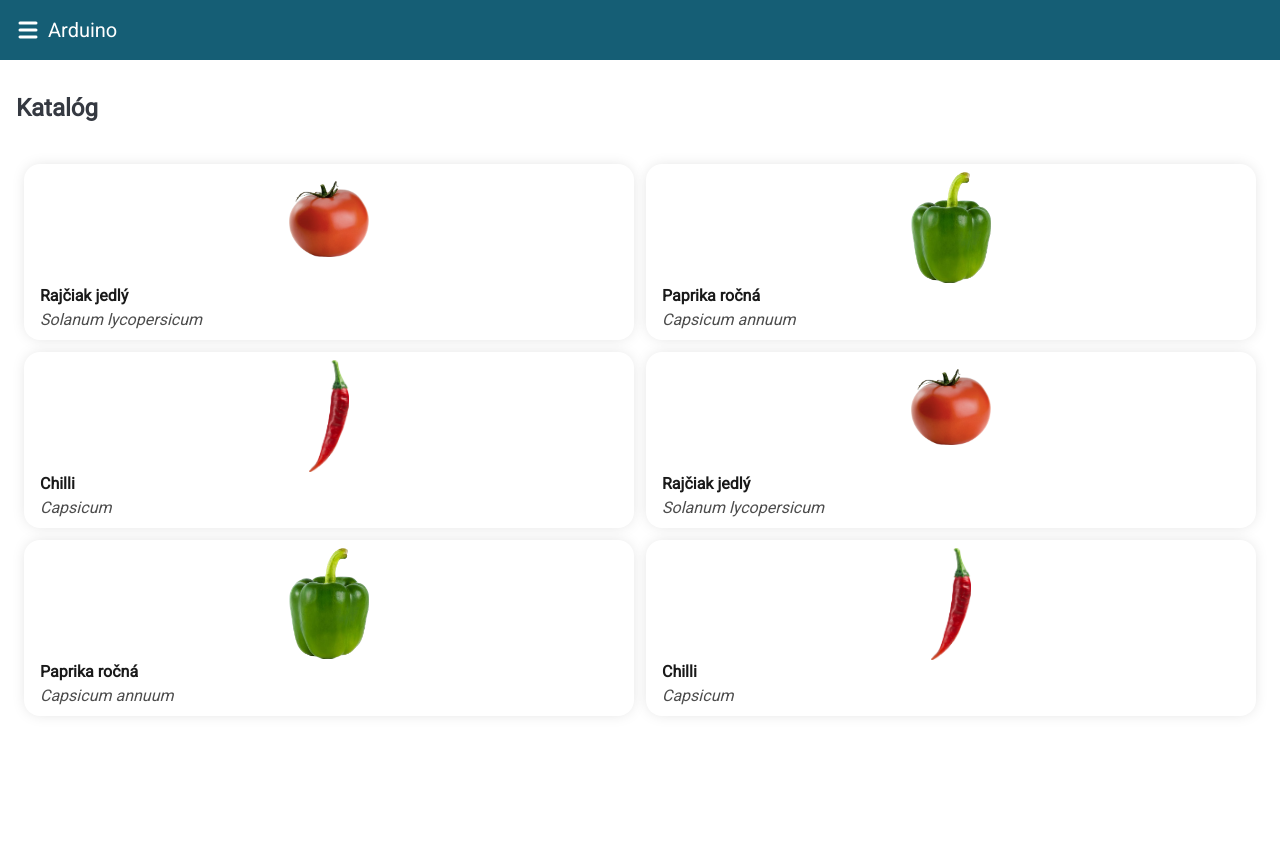
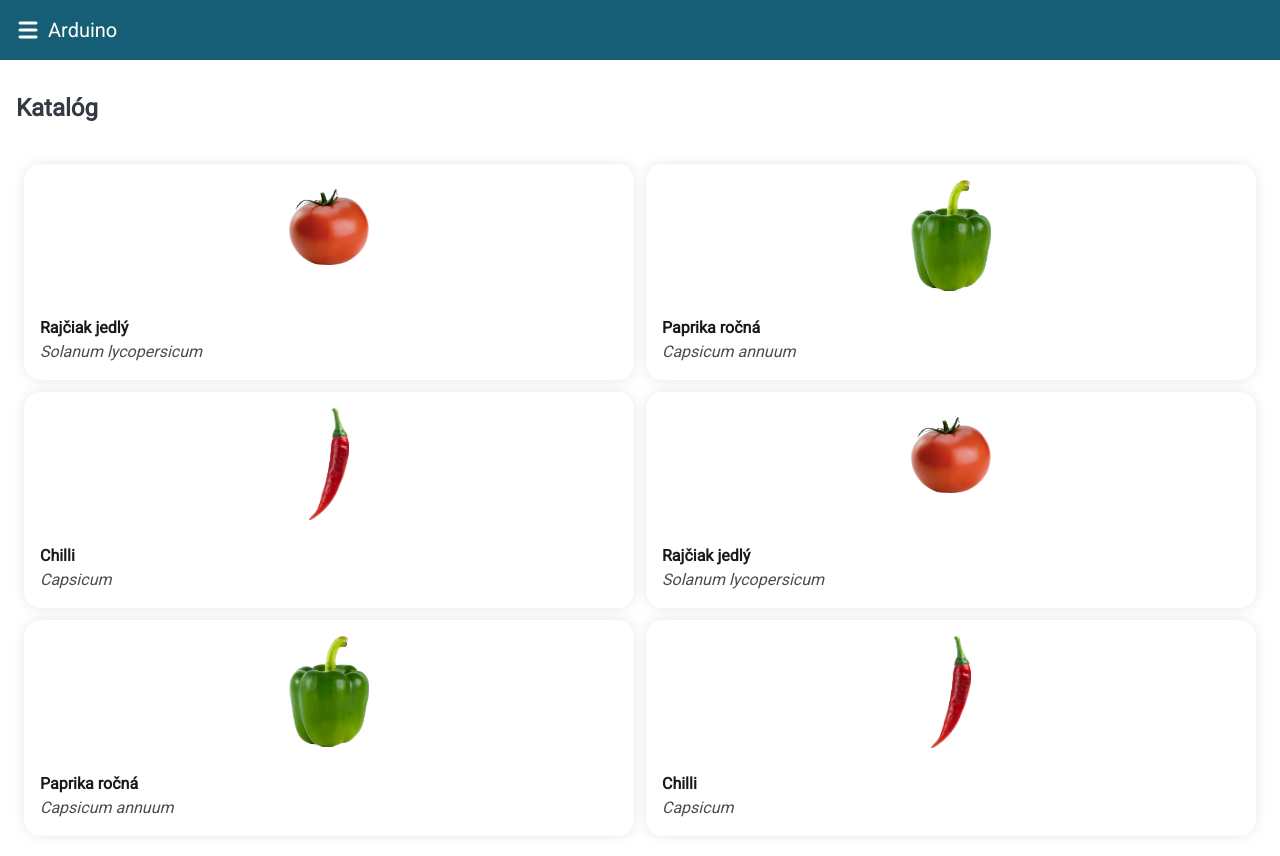
Before and after one commit to filip-krajcovic/arduino-greenhouse-client, a Vue app: page /catalogue in a window 1280 px wide. Shown: the top 856 px of the page. Built offline with nearby package versions, Linux system fonts and the light colour scheme; what vuefire would draw is missing.

Commit message:
Uprava mriezky v katalogu

```diff
--- a/package.json
+++ b/package.json
@@ -1,6 +1,6 @@
 {
   "name": "arduino-greenhouse-client",
-  "version": "0.0.26",
+  "version": "0.0.27",
   "author": "filipkrajcovic",
   "private": true,
   "scripts": {
--- a/src/components/Catalogue.vue
+++ b/src/components/Catalogue.vue
@@ -64,11 +64,11 @@ const items = [
         <span class="font-bold text-2xl text-gray-950/80">Katalóg</span>
     </div>
     <div class="grid grid-cols-2 grid-rows-3 gap-3 px-2">
-      <div v-for="item in items" class="grid  items-center flex-col shadow-[0px_0px_15px_-3px_rgba(0,0,0,0.15)] rounded-2xl">
-        <div class="flex justify-center pt-2">
+      <div v-for="item in items" class="grid  items-center px-4 py-4 flex-col shadow-[0px_0px_15px_-3px_rgba(0,0,0,0.15)] rounded-2xl">
+        <div class="flex justify-center pb-6">
           <img :src="item.url" :class="item.class ?? 'w-24 h-26'" />
         </div>
-        <div class="flex flex-col self-end pb-2 px-4">
+        <div class="flex flex-col self-end">
           <h2 class="font-black text-black/90">{{ item.name.sk }}</h2>
           <i class="text-black/70">{{ item.name.latin }}</i>
         </div>
```
